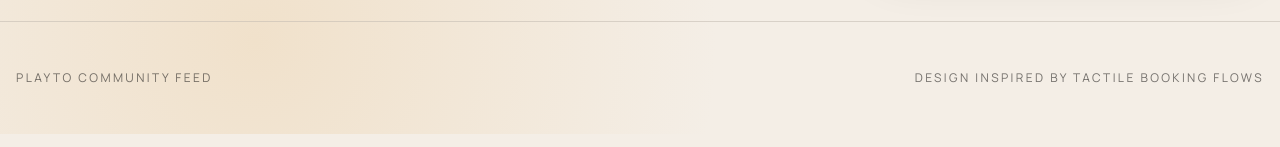
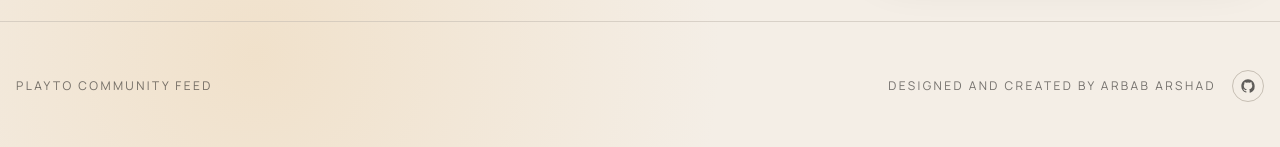
Before and after one commit to Arbab-ofc/Playto, a React (Vite) app in the folder frontend/: page / in a window 1280 px wide. Shown: the part 791-938 px from the top of the page. Built offline with nearby package versions, Linux system fonts and the light colour scheme; no server answers.

Commit message:
style: update footer attribution and empty states

```diff
--- a/frontend/src/components/feed/PostList.jsx
+++ b/frontend/src/components/feed/PostList.jsx
@@ -9,6 +9,14 @@ export const PostList = () => {
 
   const posts = data?.results || data || [];
 
+  if (!posts.length) {
+    return (
+      <div className="text-sm text-ink/60 border border-line rounded-2xl p-6 bg-cream">
+        No posts yet. Coming soon.
+      </div>
+    );
+  }
+
   return (
     <div className="space-y-6">
       {posts.map((post) => (
--- a/frontend/src/components/layout/Footer.jsx
+++ b/frontend/src/components/layout/Footer.jsx
@@ -1,9 +1,28 @@
 export const Footer = () => {
   return (
     <footer className="py-12 border-t border-line/60">
-      <div className="container mx-auto px-4 flex flex-col md:flex-row items-start md:items-center justify-between text-xs uppercase tracking-[0.2em] text-ink/60">
+      <div className="container mx-auto px-4 flex flex-col md:flex-row items-start md:items-center justify-between text-xs uppercase tracking-[0.2em] text-ink/60 gap-4">
         <span>Playto Community Feed</span>
-        <span>Design inspired by tactile booking flows</span>
+        <div className="flex items-center space-x-4">
+          <span>Designed and Created by Arbab Arshad</span>
+          <a
+            href="https://github.com/Arbab-ofc"
+            target="_blank"
+            rel="noreferrer"
+            className="inline-flex items-center justify-center w-8 h-8 rounded-full border border-line text-ink/70 hover:text-ink hover:border-ink transition-colors"
+            aria-label="Arbab Arshad GitHub"
+          >
+            <span className="sr-only">GitHub</span>
+            <svg
+              viewBox="0 0 24 24"
+              className="w-4 h-4"
+              fill="currentColor"
+              aria-hidden="true"
+            >
+              <path d="M12 2C6.48 2 2 6.58 2 12.26c0 4.5 2.87 8.32 6.84 9.67.5.1.68-.22.68-.49 0-.24-.01-.87-.01-1.71-2.78.62-3.37-1.38-3.37-1.38-.46-1.2-1.12-1.52-1.12-1.52-.92-.64.07-.63.07-.63 1.02.07 1.56 1.08 1.56 1.08.9 1.58 2.36 1.12 2.94.86.09-.68.35-1.12.63-1.38-2.22-.26-4.56-1.14-4.56-5.06 0-1.12.39-2.03 1.03-2.75-.1-.26-.45-1.31.1-2.73 0 0 .84-.28 2.75 1.05a9.28 9.28 0 0 1 5 0c1.9-1.33 2.74-1.05 2.74-1.05.56 1.42.21 2.47.1 2.73.64.72 1.02 1.63 1.02 2.75 0 3.93-2.34 4.8-4.57 5.05.36.33.68.98.68 1.98 0 1.43-.01 2.58-.01 2.93 0 .27.18.6.69.49A10.26 10.26 0 0 0 22 12.26C22 6.58 17.52 2 12 2z" />
+            </svg>
+          </a>
+        </div>
       </div>
     </footer>
   );
--- a/frontend/src/components/leaderboard/LeaderboardWidget.jsx
+++ b/frontend/src/components/leaderboard/LeaderboardWidget.jsx
@@ -21,7 +21,8 @@ export const LeaderboardWidget = () => {
       </div>
 
       <div className="space-y-3">
-        {leaderboard?.map((user, index) => (
+        {leaderboard?.length ? (
+          leaderboard.map((user, index) => (
             <motion.div
               key={user.username}
               initial={{ opacity: 0, x: -20 }}
@@ -41,7 +42,12 @@ export const LeaderboardWidget = () => {
                 <span className="text-sm font-semibold">{user.karma_24h}</span>
               </div>
             </motion.div>
-        ))}
+          ))
+        ) : (
+          <div className="text-sm text-ink/60 border border-line rounded-2xl p-4 bg-cream">
+            Top users coming soon.
+          </div>
+        )}
       </div>
     </div>
   );
```
Lines whose indentation alone changed are shown as unchanged.
